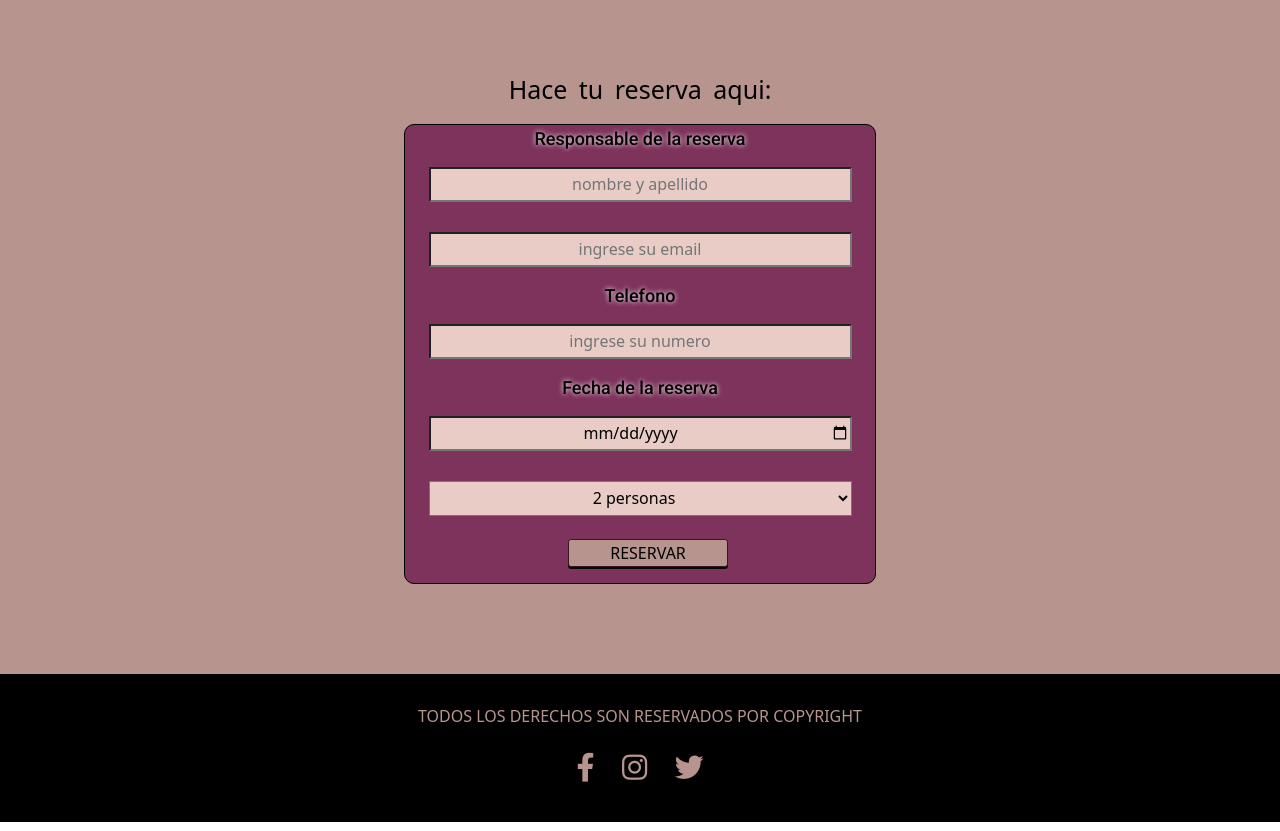
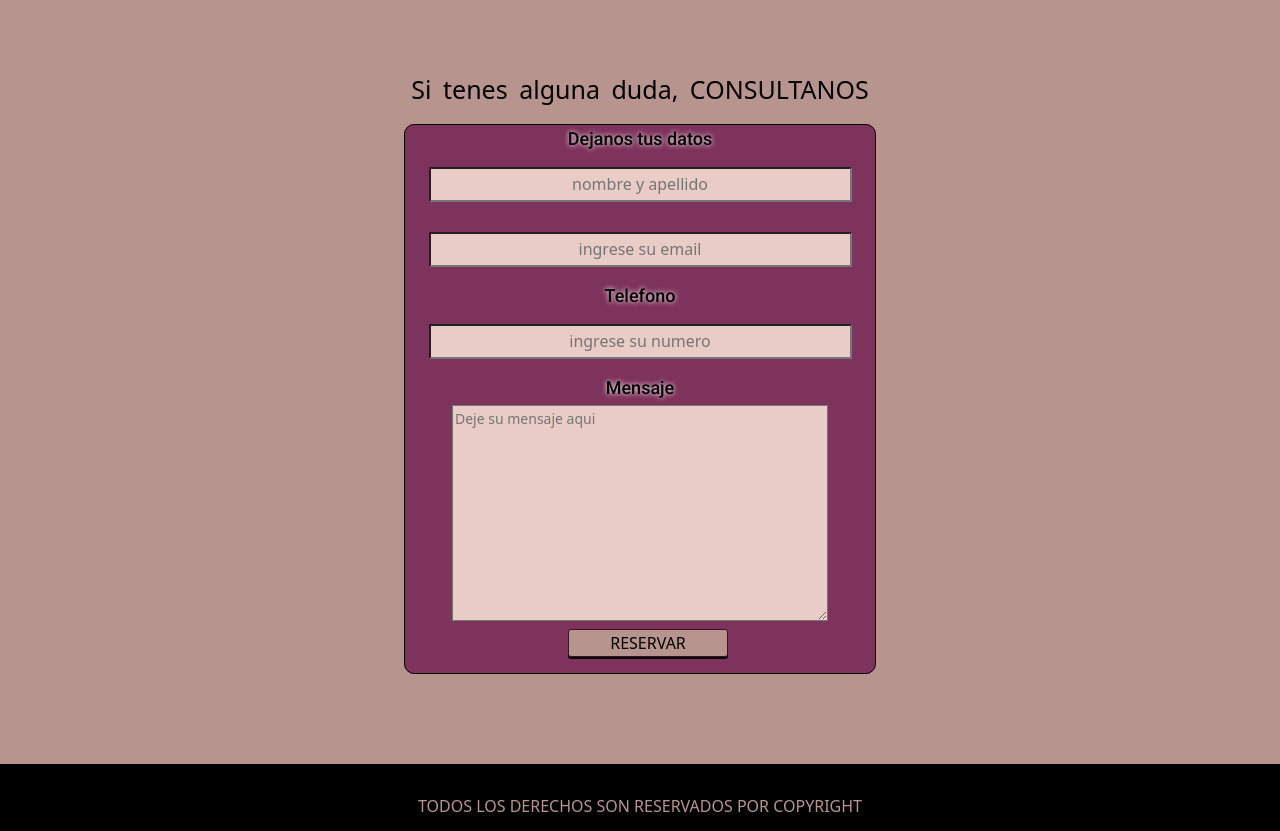
Before and after one commit to YasFranco/PF-Franco, a website: page pages/contactos.html in a window 1280 px wide. Shown: the part 1256-2087 px from the top of the page. Drawn offline with nearby package versions, Linux system fonts and the light colour scheme.

Commit message:
proyecto listo

```diff
--- a/pages/contactos.html
+++ b/pages/contactos.html
@@ -68,11 +68,11 @@
       </div>
 
       <div class="reservas-ct">
-        <h2 class="form-title">Hace tu reserva aqui:</h2>
+        <h2 class="form-title">Si tenes alguna duda, CONSULTANOS</h2>
         <div>
           <form class="bg-form" method="post" enctype="application/x-www-form-urlencoded">
             <div class="form-celda">
-              <label for="nombre y apellido"> Responsable de la reserva</label>
+              <label for="nombre y apellido"> Dejanos tus datos</label>
               <input class="input-form" type="text" name="nombre y apellido" placeholder="nombre y apellido">
             </div>
             <div class="form-celda">
@@ -83,16 +83,8 @@
               <input class="input-form" type="text" name="telefono" placeholder="ingrese su numero">
             </div>
             <div class="form-celda">
-              <label for="fecha">Fecha de la reserva</label>
-              <input class="input-form" type="date" name="fecha">
-            </div>
-            <div class="form-celda">
-              <select class="input-form" name="cantidad">
-                <option value="2">2 personas</option>
-                <option value="3">3 personas</option>
-                <option value="1">4 personas</option>
-                <option value="5">5 personas</option>
-              </select>
+              <label for="mensaje">Mensaje</label>
+              <textarea name="mensaje" rows="10" placeholder="Deje su mensaje aqui" class="form-text"></textarea>
             </div>
             <div class="form-celda">
               <button class="button-form" type="button">RESERVAR</button>
--- a/scss/_formularios.scss
+++ b/scss/_formularios.scss
@@ -22,7 +22,7 @@
         justify-content: center;
         align-items: center;
 
-        label{
+        label {
             font-family: 'Roboto', sans-serif;
             font-size: large;
             font-weight: 500;
@@ -43,9 +43,7 @@
 
         }
 
-        .textarea {
-            background-color: $colorsecundario;
-        }
+
 
         .button-form {
             width: 10rem;
@@ -66,5 +64,10 @@
 
     }
 
+    .form-text {
+        background-color: $colorsecundario;
+        resize: vertical;
+        width: 80%;
+    }
 
 }
```
Also changed, not shown: css/style.css.
